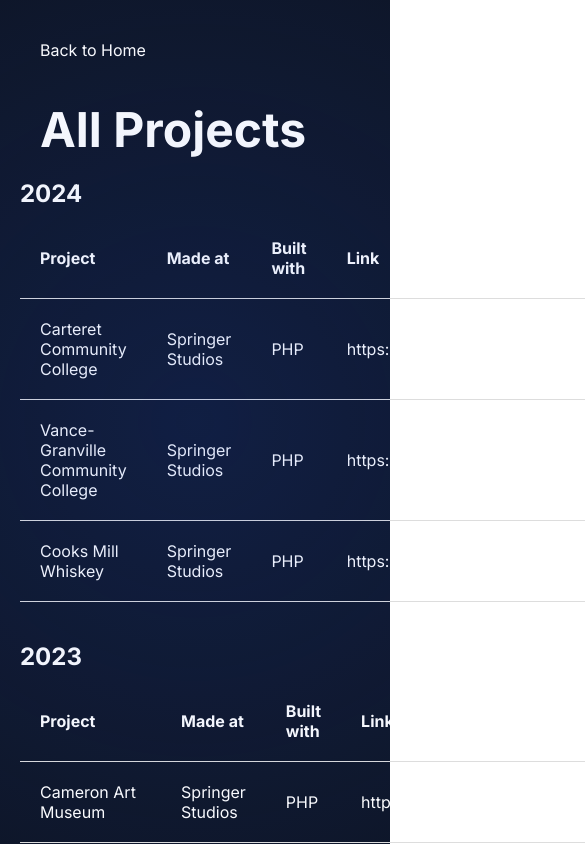
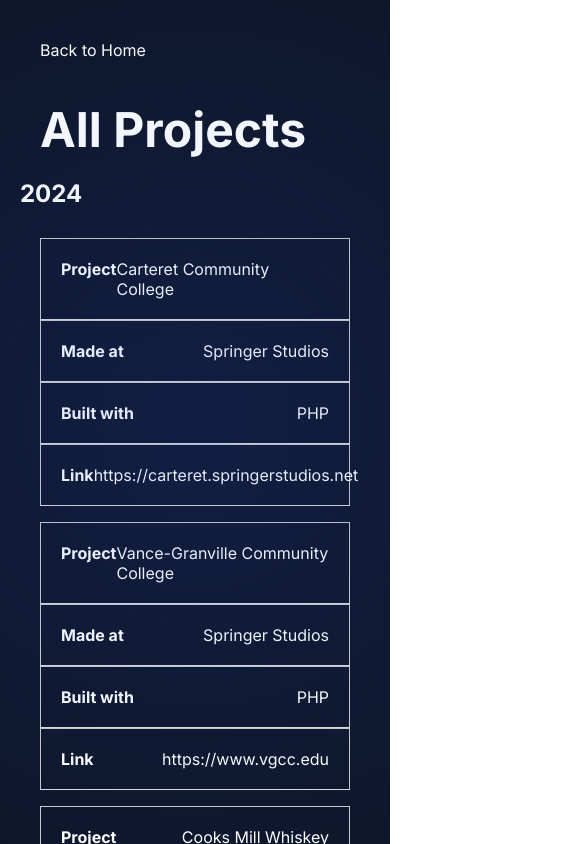
Before and after one commit to itsrichardhaar/Springer-React-Sandbox, a React (Create React App) app in the folder springer-sandbox/: page /portfolio in a window 390 px wide. Shown: the top 844 px of the page, 585 px wide, since content can reach past the window. Built offline with nearby package versions, Linux system fonts and the light colour scheme.

Commit message:
Responsive portfolio table edits

```diff
--- a/springer-sandbox/src/App.css
+++ b/springer-sandbox/src/App.css
@@ -106,4 +106,31 @@
   text-decoration: underline;
 }
 
+/* Add this CSS to your main stylesheet */
+@media screen and (max-width: 600px) {
+  table, thead, tbody, th, td, tr {
+    display: block;
+  }
+
+  thead tr {
+    display: none;
+  }
+
+  tr {
+    margin-bottom: 1rem;
+  }
+
+  td {
+    display: flex;
+    justify-content: space-between;
+    padding: 0.5rem 1rem;
+    border: 1px solid #ccc;
+  }
+
+  td:before {
+    content: attr(data-th);
+    font-weight: bold;
+  }
+}
+
 /* Table CSS Update Test */
--- a/springer-sandbox/src/components/PortfolioSection/PortfolioSection.js
+++ b/springer-sandbox/src/components/PortfolioSection/PortfolioSection.js
@@ -1,7 +1,4 @@
-// PortfolioSection.js
-// PortfolioSection.js
 import React from 'react';
-
 
 const PortfolioSection = () => {
   const projects = [
@@ -49,7 +46,6 @@
   const sortedProjectsByYear = Object.entries(projectsByYear).sort(([yearA], [yearB]) => yearB - yearA);
 
   return (
-    <>
     <div className="portfolio-section">
       <div className="return-div">
         <a className="return-link" href="https://www.richardhaar.com/">Back to Home</a>
@@ -72,10 +68,10 @@
             <tbody>
               {projects.map((project, index) => (
                 <tr key={index}>
-                  <td>{project.title}</td>
-                  <td>{project.made}</td>
-                  <td>{project.built}</td>
-                  <td><a href={project.link}>{project.link}</a></td>
+                  <td data-th="Project">{project.title}</td>
+                  <td data-th="Made at">{project.made}</td>
+                  <td data-th="Built with">{project.built}</td>
+                  <td data-th="Link"><a href={project.link}>{project.link}</a></td>
                 </tr>
               ))}
             </tbody>
@@ -83,7 +79,6 @@
         </div>
       ))}
     </div>
-    </>
   );
 };
 
```
Lines whose indentation alone changed are shown as unchanged.
